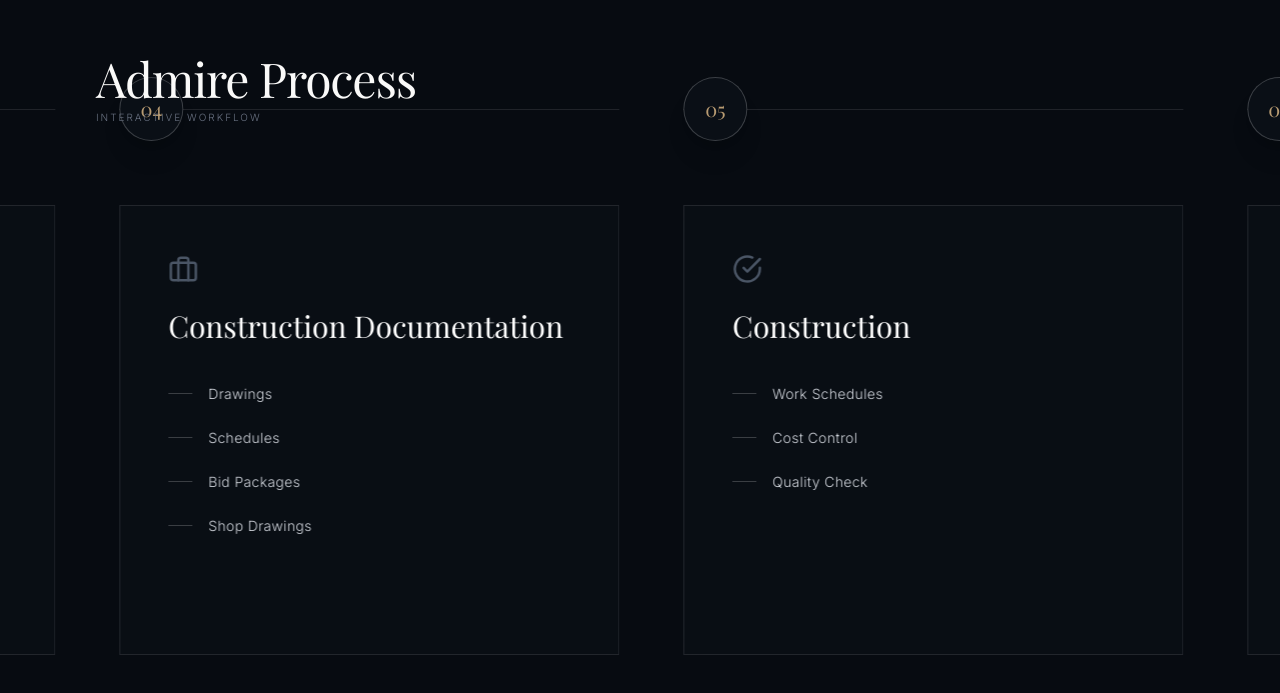
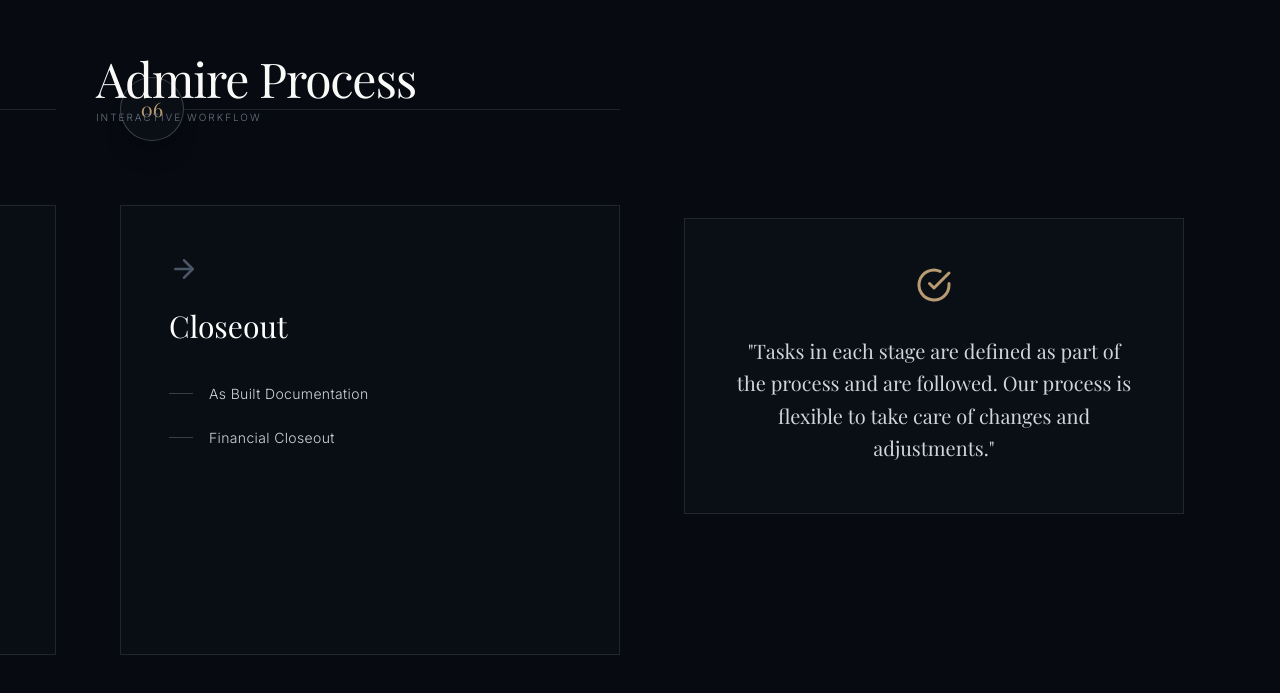
Before and after one commit to abhishekck31/Admire-Architects, a Next.js app: page /expertise/process in a window 1280 px wide. Shown: the part 1962-2655 px from the top of the page. Built offline with nearby package versions, Linux system fonts and the light colour scheme; a web font is replaced by a local one.

Commit message:
Fix horizontal scrolling translation stopping too early

```diff
--- a/src/app/expertise/process/page.tsx
+++ b/src/app/expertise/process/page.tsx
@@ -45,7 +45,7 @@ export default function ProcessPage() {
   const { scrollYProgress } = useScroll({ target: horizontalScrollRef });
 
   // Shift the timeline left as the user scrolls down (Desktop only)
-  const xTransform = useTransform(scrollYProgress, [0, 1], ["0%", "-85%"]);
+  const xTransform = useTransform(scrollYProgress, [0, 1], ["0%", "calc(-100% + 100vw)"]);
 
   const [activeCycle, setActiveCycle] = useState(0);
   const [hoveredOrgDept, setHoveredOrgDept] = useState<number | null>(null);
@@ -163,7 +163,7 @@ export default function ProcessPage() {
               <p className="text-gray-500 font-light uppercase tracking-[0.2em] text-[10px]">Interactive Workflow</p>
             </div>
 
-            <motion.div style={{ x: xTransform }} className="flex gap-16 px-24 pt-20">
+            <motion.div style={{ x: xTransform }} className="flex w-max gap-16 px-24 pt-20">
               {ADMIRE_PROCESS.map((stage, i) => (
                 <div key={i} className="w-[500px] flex-shrink-0 relative group">
 
```
